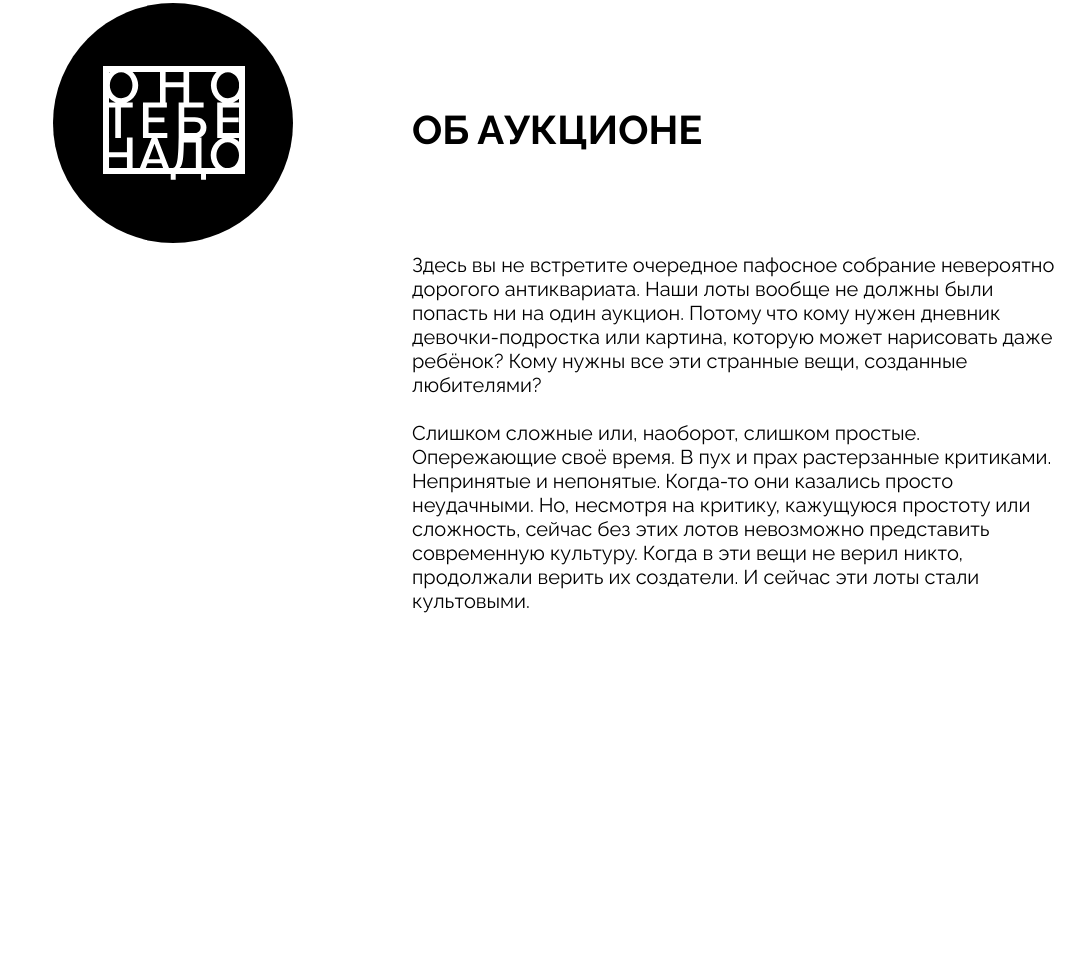
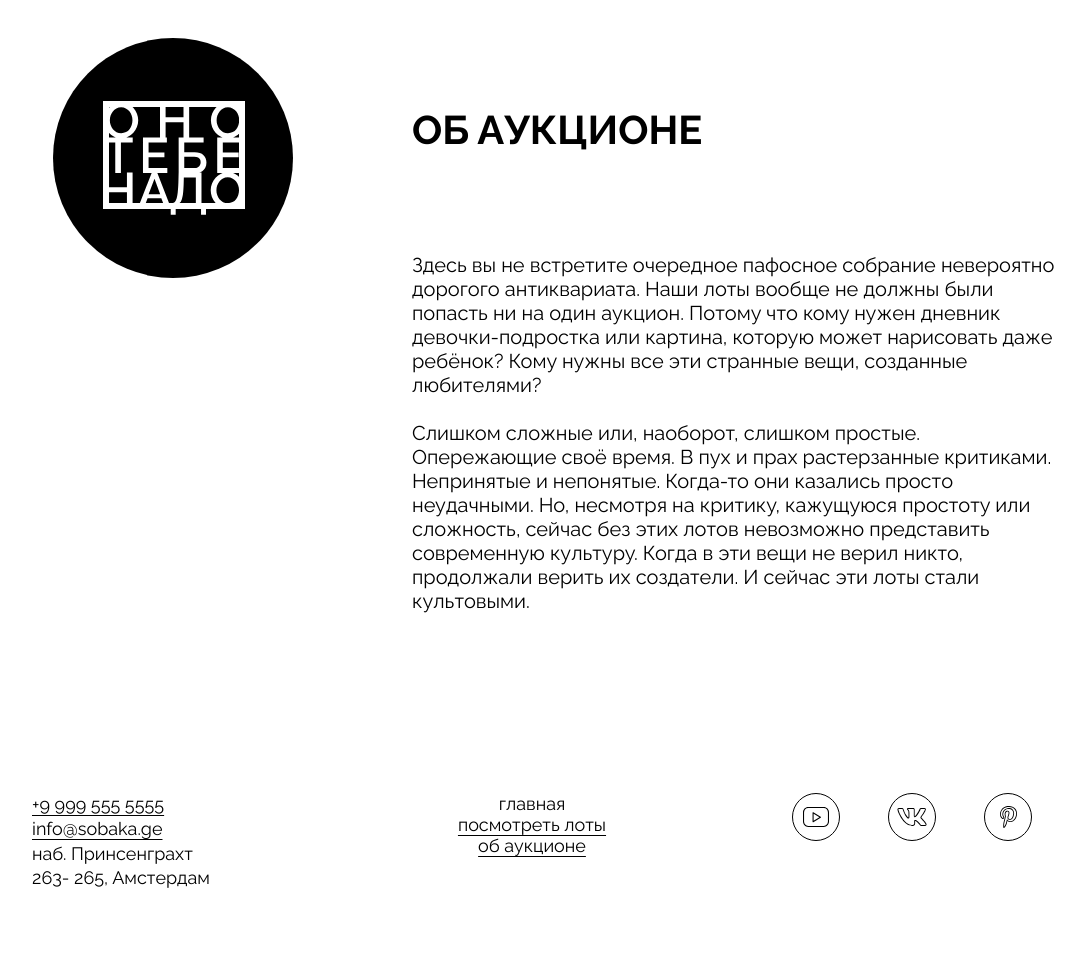
Before and after one commit to dast2/ono-tebe-nado-fd, a plain HTML site: page index.html in a window 1280 px wide. Shown: the part 2048-3027 px from the top of the page, without its empty margins (108-1193 px from the left). Before the commit the page ends 2841 px from the top, so only its background shows below. Drawn offline with Linux system fonts and the light colour scheme.

Commit message:
сделал последний блок подвал сайта

```diff
--- a/index.html
+++ b/index.html
@@ -80,6 +80,7 @@
       </ul>
       <a href="#" class="lots_look-more-link">посмотеть больше</a>
     </section>
+    <!--об акциях-->
     <section class="about">
       <div class="about_column">
         <div class="about_logo">
@@ -94,5 +95,43 @@
         </div>
       </div>
     </section>
+    <!--подвал сайта-->
+    <footer class="footer">
+      <address class="address footer_address">
+        <a href="tel:+9 999 555 5555">+9 999 555 5555</a>
+        <a href="info@sobaka.ge">info@sobaka.ge</a>
+        <p>наб. Принсенграхт <br> 263- 265, Амстердам</p>
+      </address>
+      <nav class="footer_menu">
+        <ul class="footer_menu-list">
+          <li class="footer_menu-list-item">
+            <a href="#" class="footer_menu-link footer_menu-link_active">главная</a>
+          </li>
+          <li class="footer_menu-list-item">
+            <a href="#" class="footer_menu-link">посмотреть лоты</a>
+          </li>
+          <li class="footer_menu-list-item">
+            <a href="#" class="footer_menu-link">об аукционе</a>
+          </li>
+        </ul>
+      </nav>
+      <ul class="footer_social-list">
+        <li class="footer_social-list-item">
+          <a href="" class="footer_social-link" target="_blank">
+            <img class="footer_social-icon" src="./images/yt.svg" alt="иконка youtube">
+          </a>
+        </li>
+        <li class="footer_social-list-item">
+          <a href="" class="footer_social-link" target="_blank">
+            <img class="footer_social-icon" src="./images/vk.svg" alt="иконка вконтакте">
+          </a>
+        </li>
+        <li class="footer_social-list-item">
+          <a href="" class="footer_social-link" target="_blank">
+            <img class="footer_social-icon" src="./images/pinterest.svg" alt="pinterest ">
+          </a>
+        </li>
+      </ul>
+    </footer>
   </body>
 </html>
--- a/styles/style.css
+++ b/styles/style.css
@@ -249,9 +249,6 @@
     align-items: center;
     margin-top: 35px;
     align-self: start;
-    margin: 0 auto;
-
-
 }
 
 .about_column:last-child {
@@ -281,3 +278,58 @@
 .about_text p {
     margin: 0;
 }
+
+
+.footer {
+    padding: 0 50px 88px 50px;
+    display: grid;
+    grid-template-columns: repeat(3, 1fr);
+    align-items: start;
+}
+
+.footer_address {
+    justify-self: start;
+    max-width: 265px;
+}
+
+.footer_menu {
+    justify-self: center;
+}
+
+.footer_menu-list {
+    list-style: none;
+    margin: 0;
+    padding: 0;
+    text-align: center;
+    font-size: 18px;
+    line-height: 21px;
+}
+
+.footer_menu-link {
+    text-decoration: underline;
+    text-underline-offset: 4px;
+}
+
+.footer_menu-link_active {
+    text-decoration: none;
+}
+
+.footer_social-list {
+    justify-self: end;
+    display: flex;
+    gap: 48px;
+    list-style: none;
+    margin: 0;
+    padding: 0;
+}
+
+.footer_social-link {
+    display: block;
+    width: 48px;
+    height: 48px;
+}
+
+.footer_social-icone {
+    width: 100%;
+    height: 100%;
+}
```
